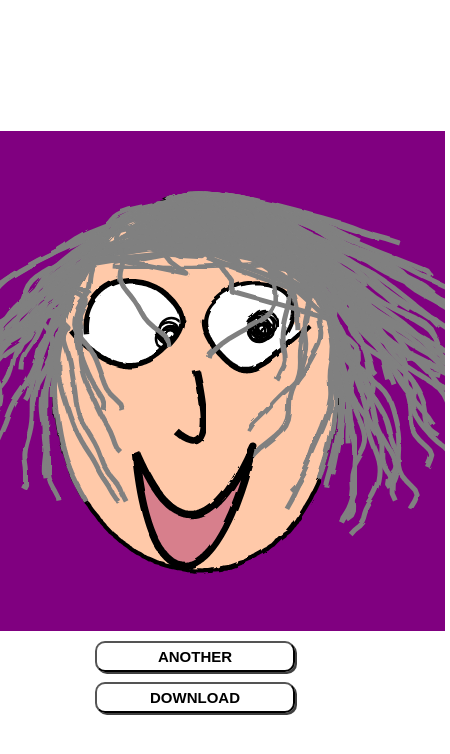
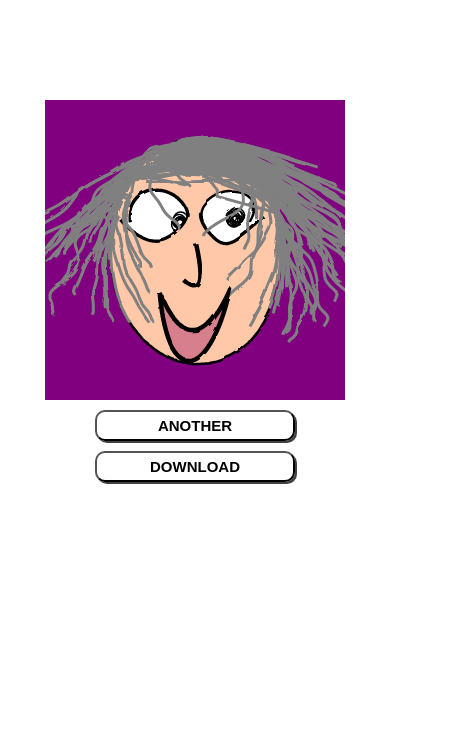
Before and after one commit to txstc55/ugly-avatar, a Vue app: page / in a window 390 px wide. Shown: the top 754 px of the page, 450 px wide, since content can reach past the window. Built offline with nearby package versions, Linux system fonts and the light colour scheme.

Commit message:
feat: mobile style support

```diff
--- a/src/App.vue
+++ b/src/App.vue
@@ -12,6 +12,10 @@ export default {
 </script>
 
 <style>
+html, body {
+  width: 100%;
+  margin: 0;
+}
 #app {
   font-family: Avenir, Helvetica, Arial, sans-serif;
   -webkit-font-smoothing: antialiased;
--- a/src/views/FaceGenerator.vue
+++ b/src/views/FaceGenerator.vue
@@ -3,8 +3,8 @@
     <svg
       viewBox="-100 -100 200 200"
       xmlns="http://www.w3.org/2000/svg"
-      width="500"
-      height="500"
+      width="100%"
+      height="100%"
       id="face-svg"
     >
       <defs>
@@ -554,10 +554,7 @@ export default {
 
 <style scoped>
 .container {
-  position: absolute;
-  top: 50%;
-  left: 50%;
-  transform: translate(-50%, -50%);
+  margin: 100px auto;
   display: inline-flex;
   /* align-items items in column */
   flex-direction: column;
@@ -566,7 +563,6 @@ export default {
   /* center items vertically */
   justify-content: center;
   background-color: #ffffff;
-  padding: 5px;
 }
 svg {
   background-color: #ffffff;
```
